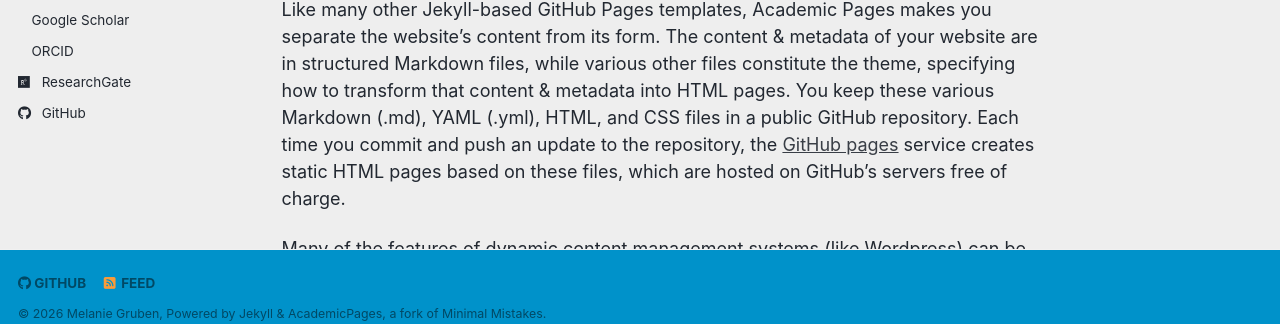
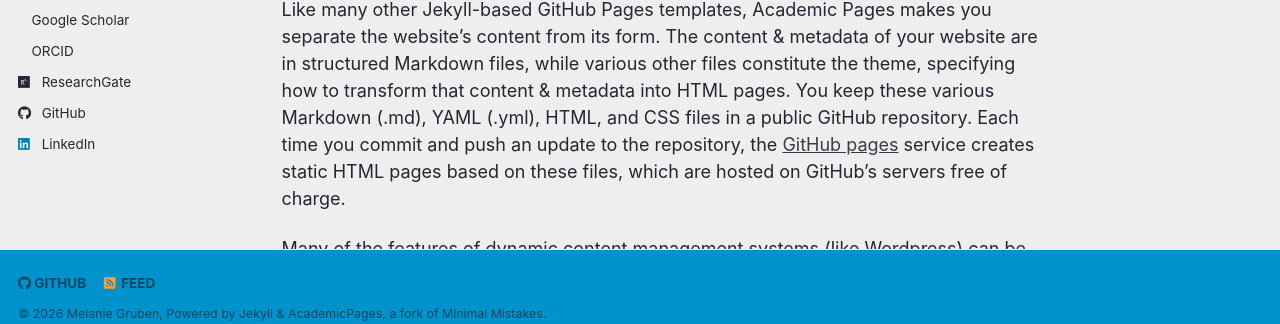
Before and after one commit to melaniegrubenresearch/melaniegrubenresearch.github.io, a Jekyll site: the page built from _pages/about.md, in a window 1280 px wide. Shown: the part 540-864 px from the top of the page. Built offline with Jekyll 4.4.1, drawn with Linux system fonts in a browser that asks for light colours; a style sheet for code colours, icons or effects is not loaded.

Commit message:
Update LinkedIn username in _config.yml

```diff
--- a/_config.yml
+++ b/_config.yml
@@ -66,7 +66,7 @@ author:
   keybase          : # Username
   instagram        : # Username
   lastfm           : # Username
-  linkedin         : # Melanie Gruben
+  linkedin         : Melanie Gruben
   mastodon         : # URL
   medium           : # URL
   pinterest        : # Username
```
